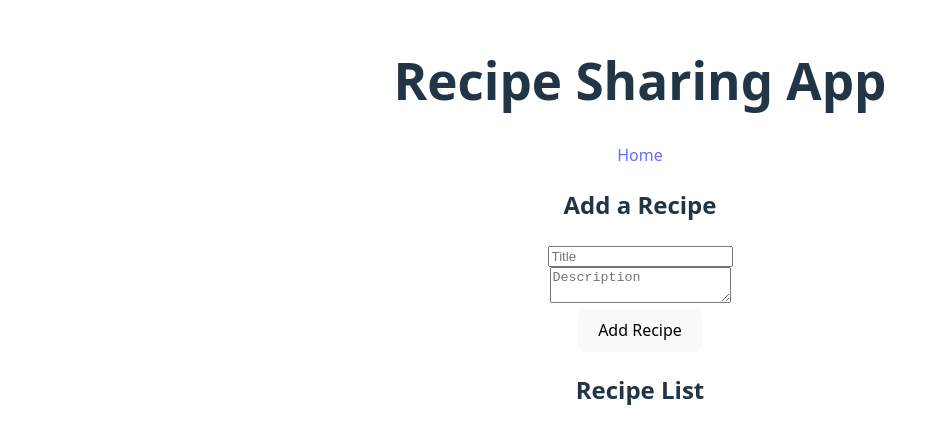
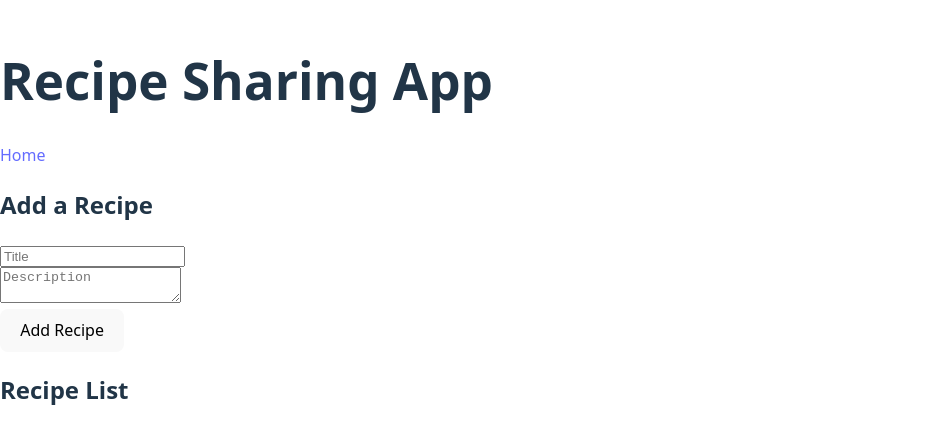
Before and after one commit to achrafkassimi/alx-fe-reactjs, a React (Vite) app in the folder recipe-sharing-app/: page / in a window 1280 px wide. Shown: the part 177-620 px from the top of the page, without its empty margins (0-947 px from the left). Built offline with nearby package versions, Linux system fonts and the light colour scheme.

Commit message:
src/App.jsx doesn't contain: ["Router"]

```diff
--- a/recipe-sharing-app/src/App.jsx
+++ b/recipe-sharing-app/src/App.jsx
@@ -1,32 +1,29 @@
-import { useState } from 'react'
-import reactLogo from './assets/react.svg'
-import viteLogo from '/vite.svg'
-import './App.css'
+// src/App.jsx
+import { Routes, Route, Link } from 'react-router-dom';
 import RecipeList from './components/RecipeList';
-import { Routes, Route, Link } from 'react-router-dom';
 import AddRecipeForm from './components/AddRecipeForm';
 import RecipeDetails from './components/RecipeDetails';
-
 
 function App() {
   return (
     <div>
       <h1>Recipe Sharing App</h1>
       <nav>
-        <Link to="/">Home</Link>
+        <Link to="/">Home</Link>  {/* Link to home */}
       </nav>
+
+      {/* Define the routes for different views */}
       <Routes>
         <Route
           path="/"
           element={
             <>
-              <AddRecipeForm />
-              <RecipeList />
+              <AddRecipeForm />   {/* Form to add a new recipe */}
+              <RecipeList />      {/* List of recipes */}
             </>
           }
         />
-
-        <Route path="/recipe/:id" element={<RecipeDetails />} />
+        <Route path="/recipe/:id" element={<RecipeDetails />} /> {/* Recipe details view */}
       </Routes>
     </div>
   );
```
Also changed, not shown: recipe-sharing-app/src/main.jsx (+4 -4 lines).
